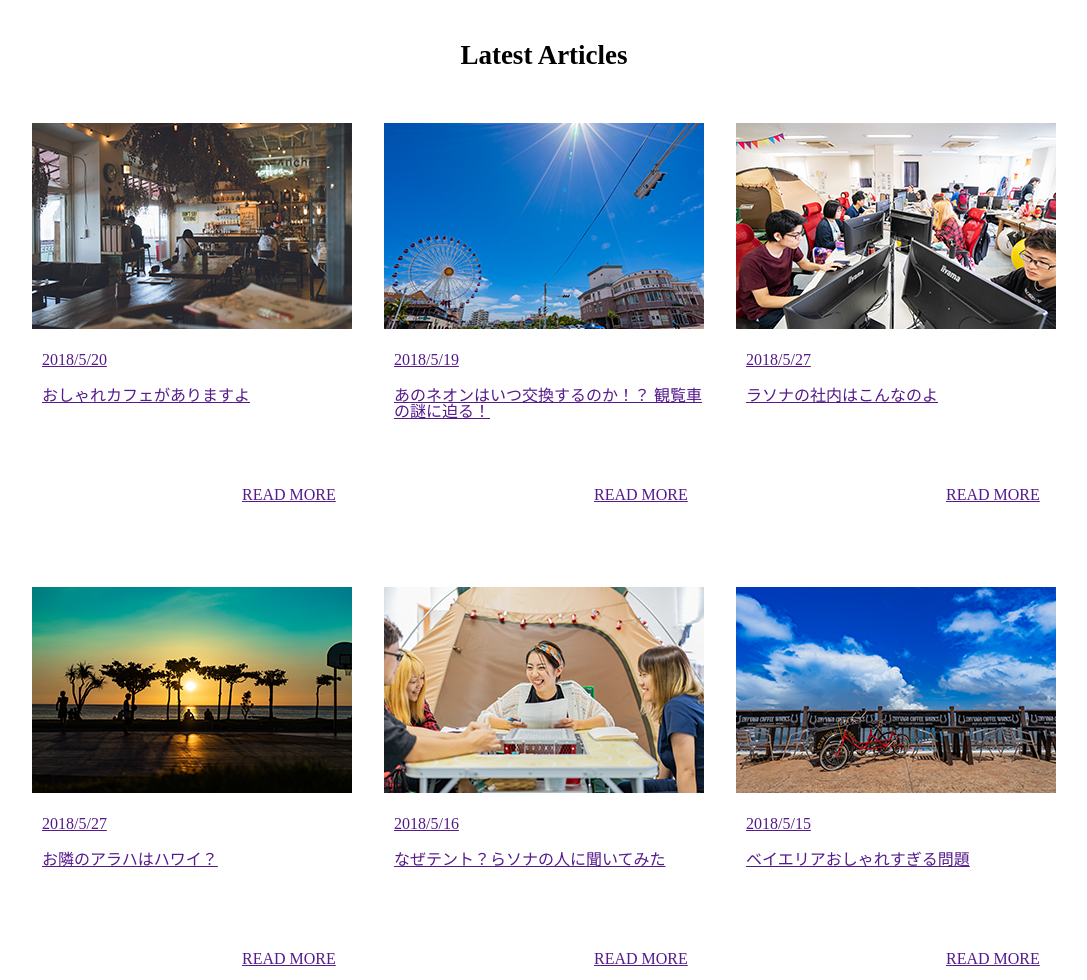
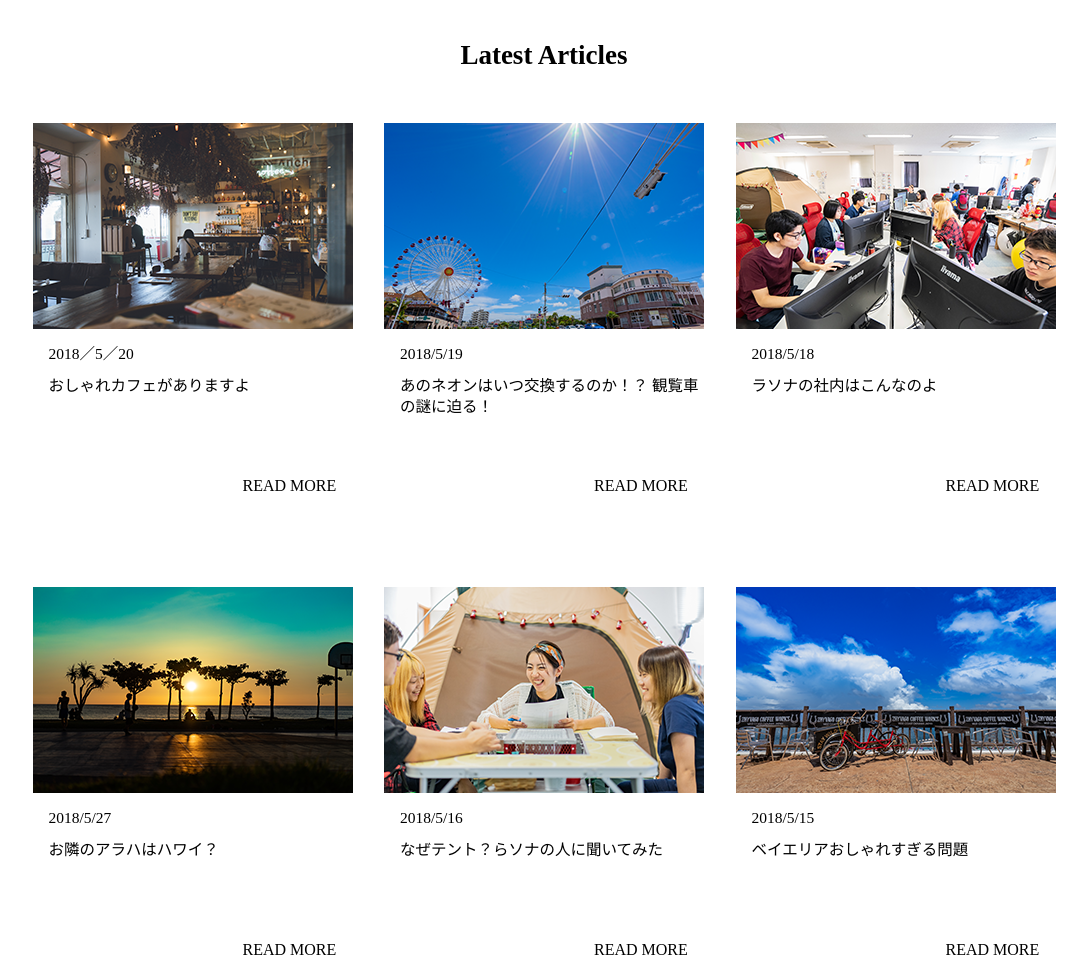
Before and after one commit to JUNJIMAESHIRO/Theme, a plain HTML site: page index.html in a window 1280 px wide. Shown: the part 660-1640 px from the top of the page, without its empty margins (96-1183 px from the left). Drawn offline with Linux system fonts and the light colour scheme.

Commit message:
no message

```diff
--- a/assets/scss/style.scss
+++ b/assets/scss/style.scss
@@ -113,7 +113,7 @@ section{
 }
 
 .card_container{
-  width: 1024px;
+  width: 1023px;
   display: flex;
   justify-content: space-between;
   margin: 0 auto;
@@ -124,6 +124,9 @@ section{
     flex-direction: column;
     align-items: center;
   }
+  a{
+    text-decoration: none;
+    color: black;
     .card{
       height: 390px;
       width: 320px;
@@ -139,8 +142,11 @@ section{
         max-width: 320px;
         margin: 0 auto;
         p{
-        margin-top: 20px;
-        padding-left: 10px;
+          margin-top: 11px;
+          padding-left: 16px;
+          line-height: 21px;
+          font-size: 15.5px;
+        }
       }
     }
   }
--- a/index.html
+++ b/index.html
@@ -44,7 +44,7 @@
         <div class="card">
           <img src="./assets/img/post_img_1.png" alt="投稿画像" height="206px" width="320px">
           <div class="card_text">
-            <p>2018/5/20</p>
+            <p>2018／5／20</p>
             <p>おしゃれカフェがありますよ</p>
           </div>
           <p>READ MORE</p>
@@ -65,7 +65,7 @@
         <div class="card">
           <img src="./assets/img/post_img_3.png" alt="投稿画像" height="206px" width="320px">
           <div class="card_text">
-            <p>2018/5/27</p>
+            <p>2018/5/18</p>
             <p>ラソナの社内はこんなのよ</p>
           </div>
           <p>READ MORE</p>
```
Also changed, not shown: assets/css/style.css, 1 other file. Lines whose indentation alone changed are shown as unchanged.
